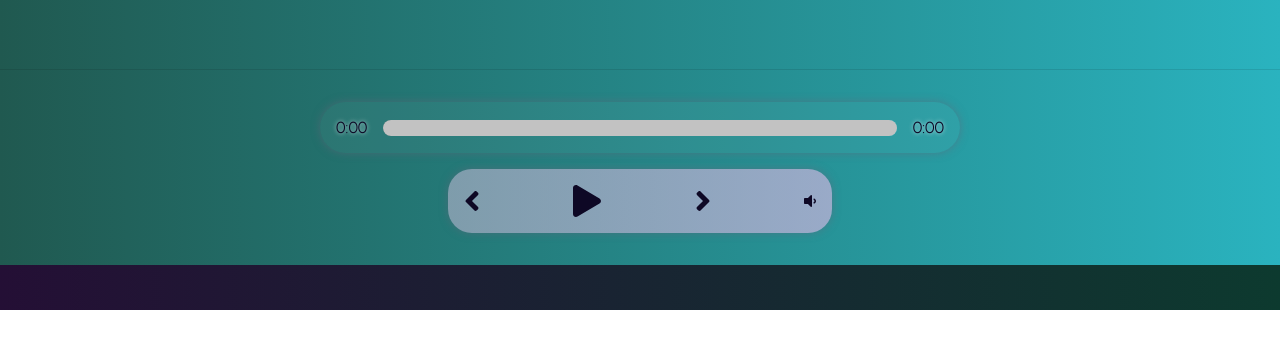
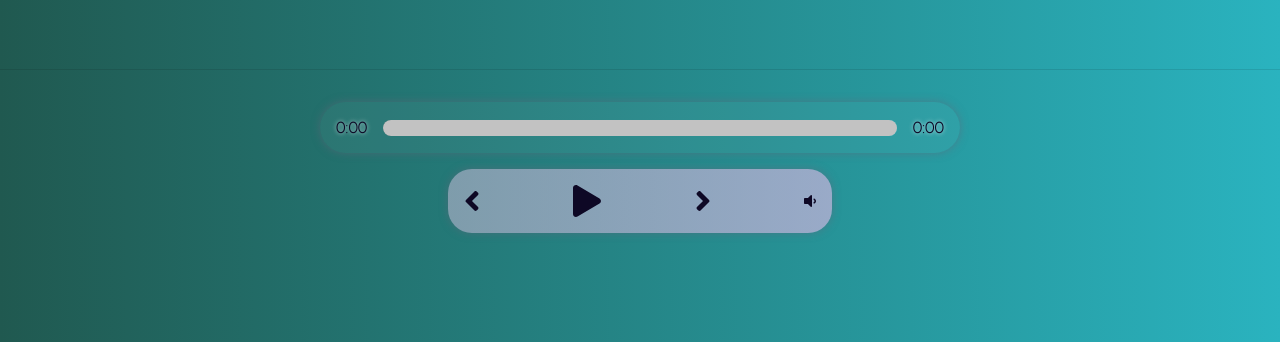
Before and after one commit to Elado5/R-Player, a React (Create React App) app: page / in a window 1280 px wide. Shown: the part 490-832 px from the top of the page. Before the commit the page ends 800 px from the top, so only its background shows below. Built offline with nearby package versions, Linux system fonts and the light colour scheme.

Commit message:
slight color fix

```diff
--- a/src/data.js
+++ b/src/data.js
@@ -67,7 +67,7 @@ function chillHop() {
       cover: "https://chillhop.com/wp-content/uploads/2021/06/23b2ff959731b56ea8545828b462311e8b1a2bcc-1024x1024.jpg",
       artist: "Aarigod, Makzo",
       audio: "https://mp3.chillhop.com/serve.php/?mp3=20120",
-      color: "[#EAB6B0,#132C25]",
+      color: ["#ECC8B5","#264549"],
       id: uuidv4(),
     }
     //ADD MORE HERE
--- a/src/styles/_player.scss
+++ b/src/styles/_player.scss
@@ -11,7 +11,7 @@ $bg: linear-gradient(to right, #240f35, #0d3a2f);
 	h1 {
 		color: white;
 	}
-	padding-bottom: 2rem;
+	padding-bottom: 7rem;
 	padding-top: 2rem;
 }
 
```
